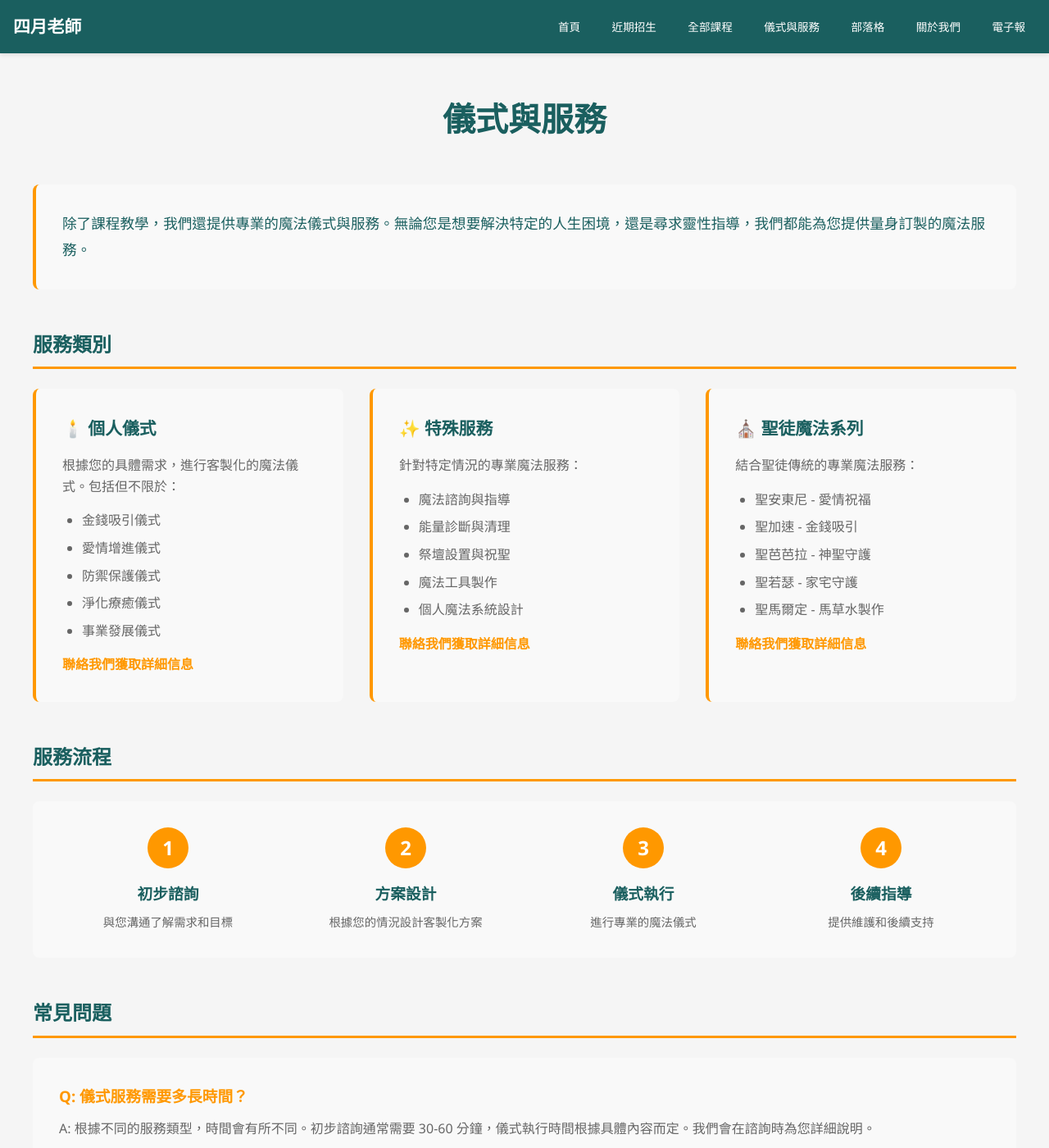
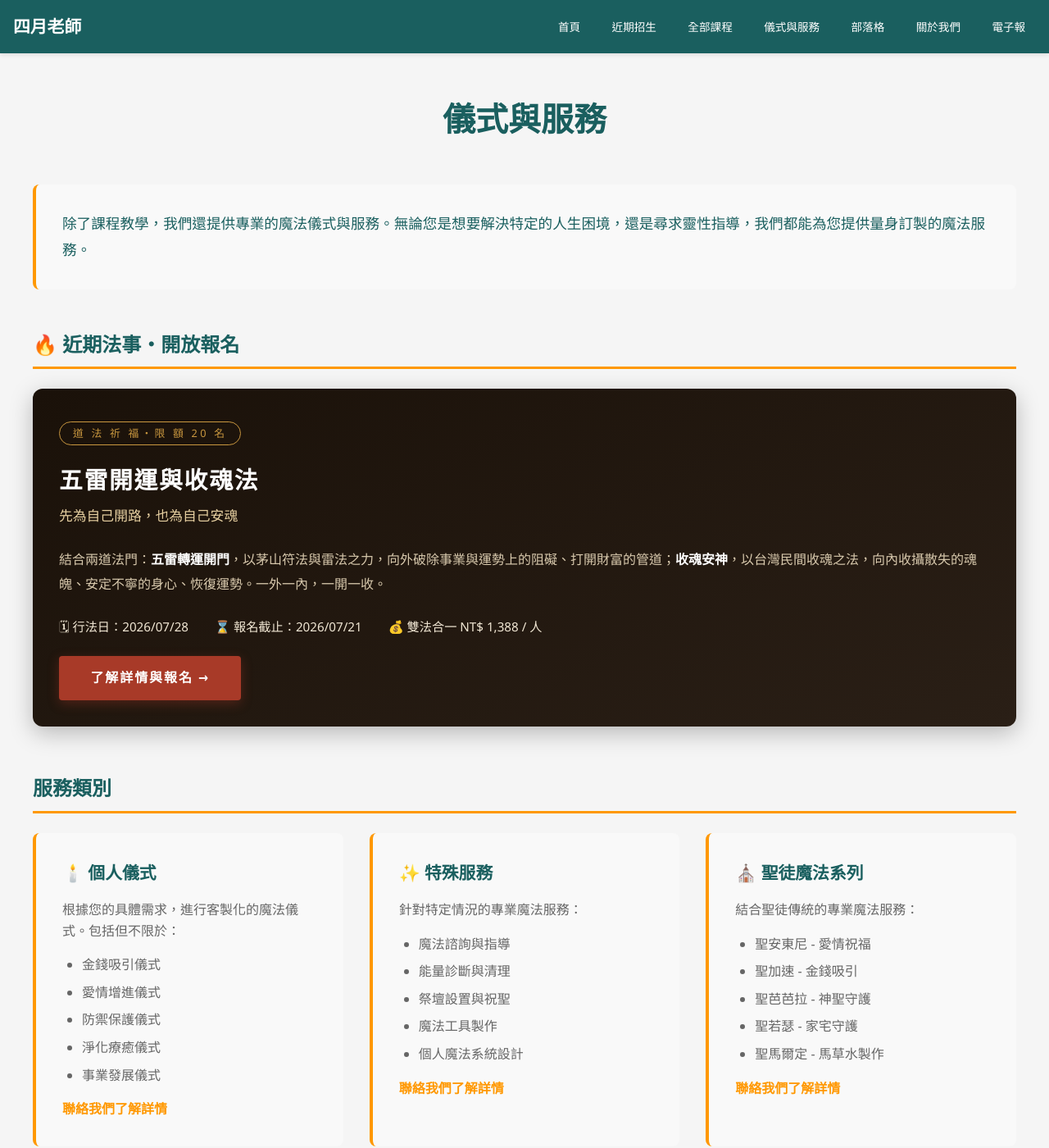
Before and after one commit to light4uliuphone-lang/hoodoo, a Jekyll site: the page built from rituals.html, in a window 1280 px wide and 1400 px high. Shown: the whole window at 82% size. Built offline with Jekyll 4.4.1, drawn with Linux system fonts in a browser that asks for light colours.

Commit message:
Add files via upload

```diff
--- a/rituals.html
+++ b/rituals.html
@@ -10,6 +10,28 @@ description: 提供專業魔法儀式與服務，包含胡督(Hoodoo)傳統祈
     <div style="background-color: #f9f9f9; padding: 2rem; border-radius: 8px; border-left: 4px solid #ff9800; margin-bottom: 3rem;">
         <p style="font-size: 1.1rem; color: #1a5f5f; line-height: 1.8;">除了課程教學，我們還提供專業的魔法儀式與服務。無論您是想要解決特定的人生困境，還是尋求靈性指導，我們都能為您提供量身訂製的魔法服務。</p>
     </div>
+
+    <!-- 近期法事主打：五雷轉運與收魂法 -->
+    <section style="margin-bottom: 3.5rem;">
+        <h2 style="color: #1a5f5f; border-bottom: 3px solid #ff9800; padding-bottom: 0.5rem; margin-bottom: 1.5rem;">🔥 近期法事・開放報名</h2>
+        <div style="background: linear-gradient(155deg, #1a1109, #2a1f16); border-radius: 12px; overflow: hidden; box-shadow: 0 8px 28px rgba(0,0,0,.25);">
+            <div style="padding: 2.5rem 2rem 2rem; color: #f4ecdd;">
+                <div style="display: inline-block; font-size: 0.8rem; letter-spacing: 0.25em; color: #c9973f; border: 1px solid #c9973f; border-radius: 999px; padding: 0.2rem 1rem; margin-bottom: 1.2rem;">道 法 祈 福・限 額 20 名</div>
+                <h3 style="color: #fff; font-size: 1.8rem; letter-spacing: 0.06em; margin: 0 0 0.5rem;">五雷開運與收魂法</h3>
+                <p style="color: #e6cfa0; font-size: 1.05rem; margin: 0 0 1.5rem;">先為自己開路，也為自己安魂</p>
+
+                <p style="color: #d8c9ad; line-height: 1.9; margin: 0 0 1rem;">結合兩道法門：<strong style="color:#fff;">五雷轉運開門</strong>，以茅山符法與雷法之力，向外破除事業與運勢上的阻礙、打開財富的管道；<strong style="color:#fff;">收魂安神</strong>，以台灣民間收魂之法，向內收攝散失的魂魄、安定不寧的身心、恢復運勢。一外一內，一開一收。</p>
+
+                <div style="display: flex; flex-wrap: wrap; gap: 0.6rem 2rem; margin: 1.5rem 0; font-size: 0.95rem; color: #f1e7d4;">
+                    <span>🗓 行法日：2026/07/28</span>
+                    <span>⌛ 報名截止：2026/07/21</span>
+                    <span>💰 雙法合一 NT$ 1,388 / 人</span>
+                </div>
+
+                <a href="/rituals/ritual-newyear-blessing/" style="display: inline-block; background-color: #a83a28; color: #fff; text-decoration: none; padding: 0.9rem 2.4rem; border-radius: 4px; font-weight: 700; letter-spacing: 0.12em; box-shadow: 0 4px 14px rgba(168,58,40,.35);">了解詳情與報名 →</a>
+            </div>
+        </div>
+    </section>
 
     <section style="margin-bottom: 3rem;">
         <h2 style="color: #1a5f5f; border-bottom: 3px solid #ff9800; padding-bottom: 0.5rem; margin-bottom: 1.5rem;">服務類別</h2>
@@ -25,7 +47,7 @@ description: 提供專業魔法儀式與服務，包含胡督(Hoodoo)傳統祈
                     <li style="margin-bottom: 0.5rem;">淨化療癒儀式</li>
                     <li style="margin-bottom: 0.5rem;">事業發展儀式</li>
                 </ul>
-                <p style="color: #ff9800; font-weight: 600; margin-top: 1rem;">聯絡我們獲取詳細信息</p>
+                <p style="color: #ff9800; font-weight: 600; margin-top: 1rem;">聯絡我們了解詳情</p>
             </div>
 
             <div style="background-color: #f9f9f9; padding: 2rem; border-radius: 8px; border-left: 4px solid #ff9800;">
@@ -38,7 +60,7 @@ description: 提供專業魔法儀式與服務，包含胡督(Hoodoo)傳統祈
                     <li style="margin-bottom: 0.5rem;">魔法工具製作</li>
                     <li style="margin-bottom: 0.5rem;">個人魔法系統設計</li>
                 </ul>
-                <p style="color: #ff9800; font-weight: 600; margin-top: 1rem;">聯絡我們獲取詳細信息</p>
+                <p style="color: #ff9800; font-weight: 600; margin-top: 1rem;">聯絡我們了解詳情</p>
             </div>
 
             <div style="background-color: #f9f9f9; padding: 2rem; border-radius: 8px; border-left: 4px solid #ff9800;">
@@ -51,7 +73,7 @@ description: 提供專業魔法儀式與服務，包含胡督(Hoodoo)傳統祈
                     <li style="margin-bottom: 0.5rem;">聖若瑟 - 家宅守護</li>
                     <li style="margin-bottom: 0.5rem;">聖馬爾定 - 馬草水製作</li>
                 </ul>
-                <p style="color: #ff9800; font-weight: 600; margin-top: 1rem;">聯絡我們獲取詳細信息</p>
+                <p style="color: #ff9800; font-weight: 600; margin-top: 1rem;">聯絡我們了解詳情</p>
             </div>
         </div>
     </section>
```
